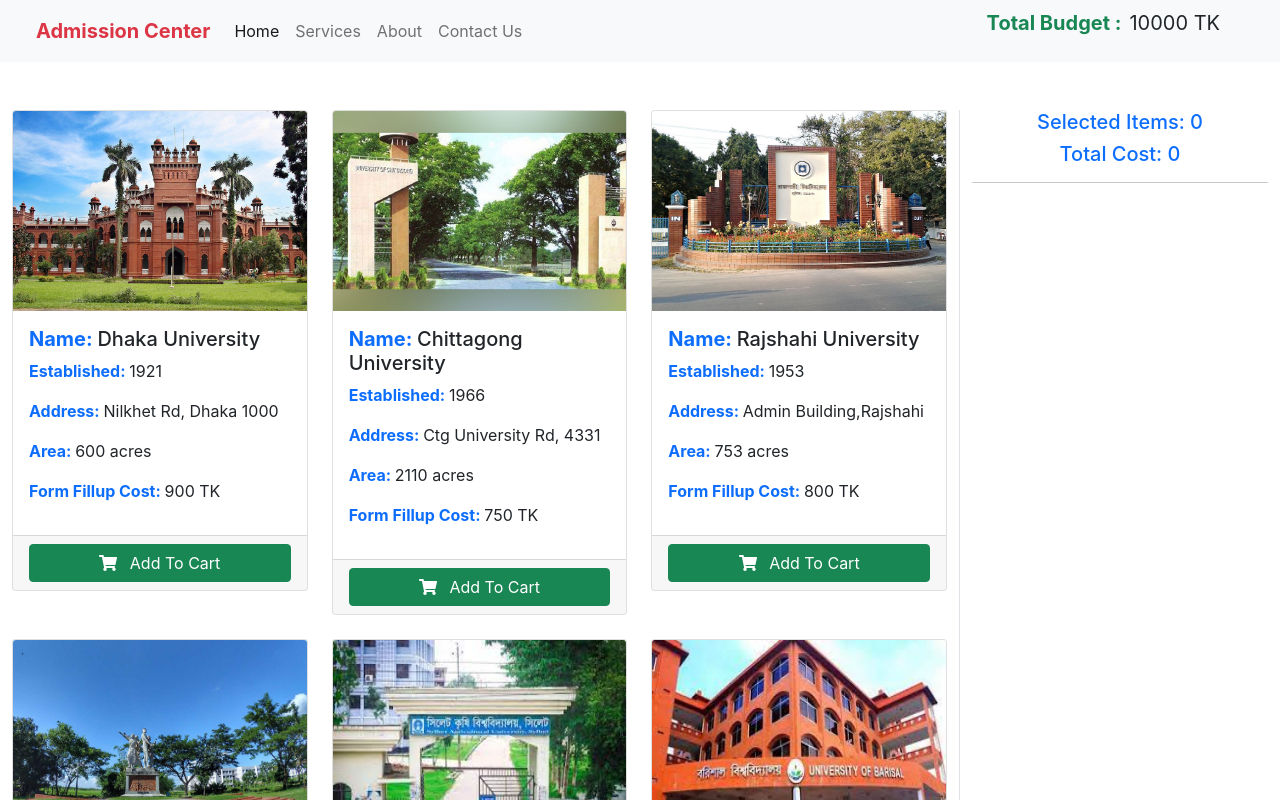
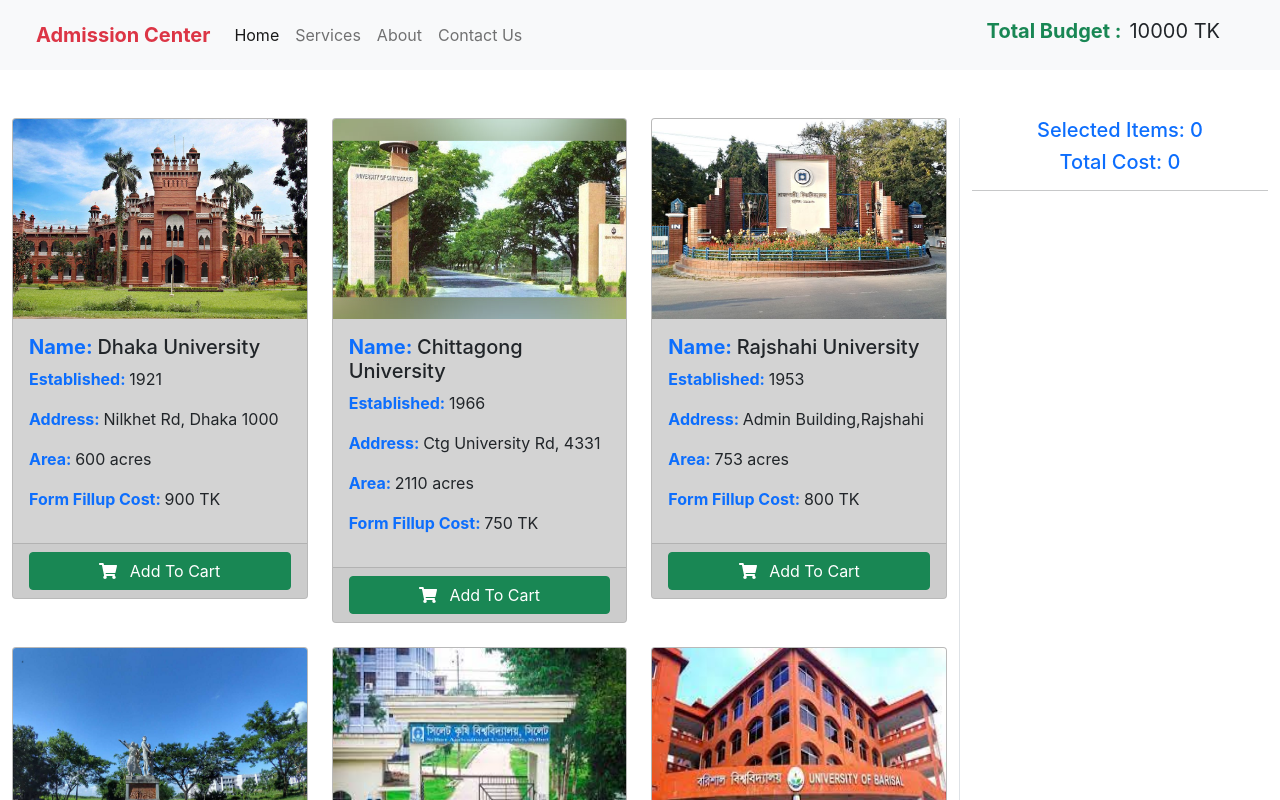
Before and after one commit to Jubair-Ahmed-Khan/admission-website, a React (Create React App) app: page / in a window 1280 px wide. Shown: the top 800 px of the page. Built offline with nearby package versions, Linux system fonts and the light colour scheme.

Commit message:
some modification

```diff
--- a/src/component/Header/Header.js
+++ b/src/component/Header/Header.js
@@ -25,11 +25,8 @@
                                 <a className="nav-link" href="./contact">Contact Us</a>
                             </li>
                         </ul>
-                        {/* <form className="d-flex">
-                            <input className="form-control me-2" type="search" placeholder="Search" aria-label="Search" />
-                            <button className="btn btn-danger" type="submit">Search</button>
-                        </form> */}
-                        <p className="d-flex flex-end me-5" style={{ fontSize: "20px" }}>
+
+                        <p className="d-flex flex-end me-5 mt-2" style={{ fontSize: "20px" }}>
                             <span className="text-success fw-bolder me-2">Total Budget :</span>10000 TK
                         </p>
                     </div>
--- a/src/component/University/University.js
+++ b/src/component/University/University.js
@@ -13,7 +13,7 @@
     return (
         <div>
             <div className="col">
-                <div className="card h-100">
+                <div className="card h-100" style={{ backgroundColor: "lightgray" }}>
                     <img src={url} className="card-img-top" alt="..." style={{ height: "200px" }} />
                     <div className="card-body">
                         <h5><span className="fw-bolder text-primary">Name: </span>{name}</h5>
```
